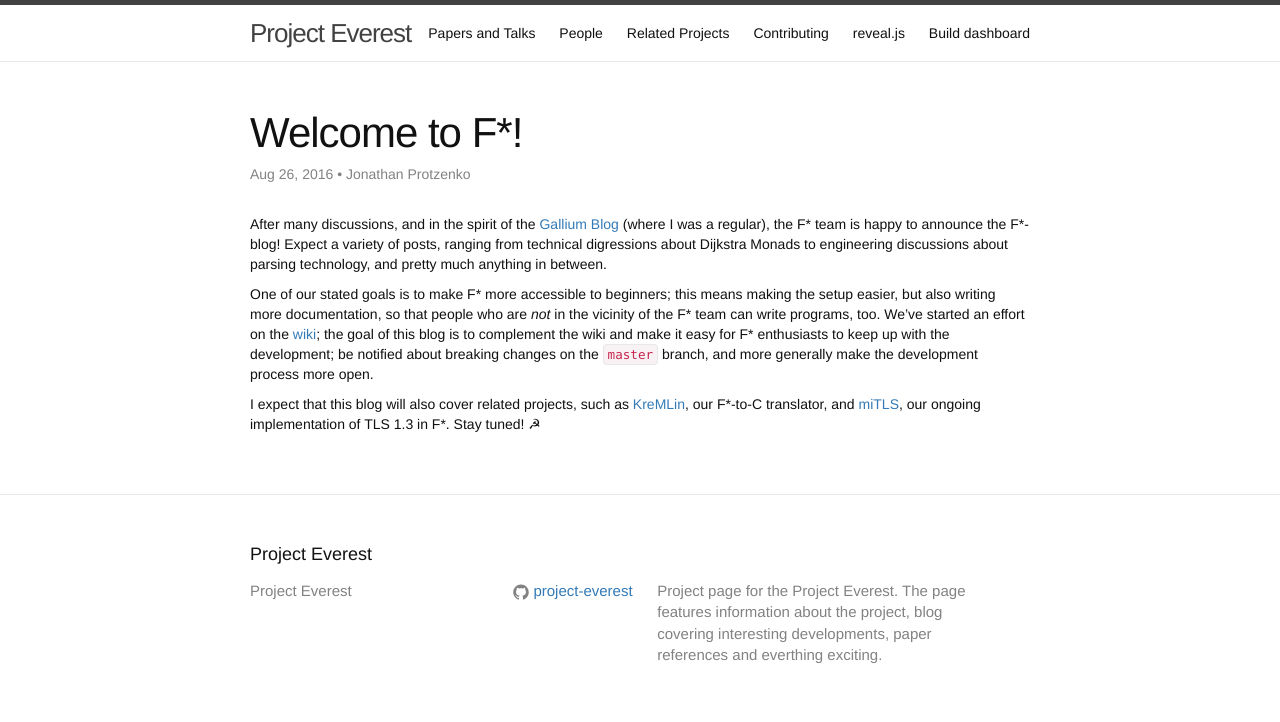
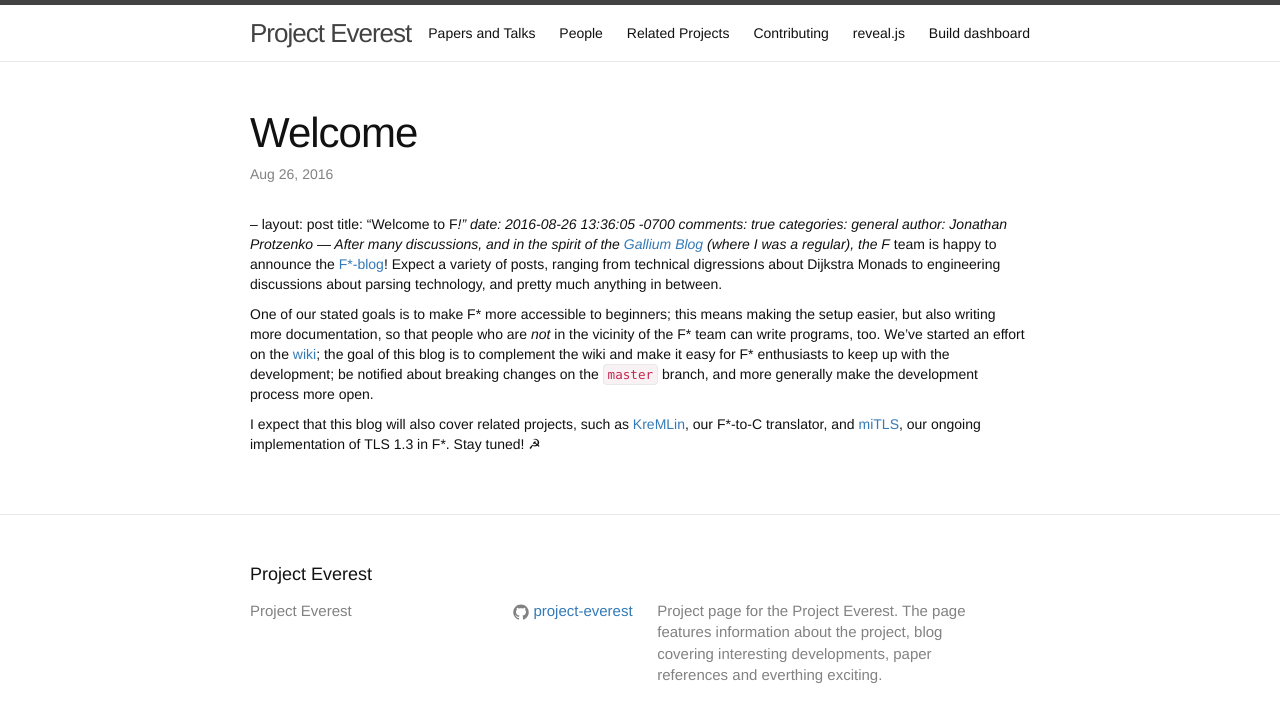
Before and after one commit to project-everest/project-everest.github.io, a Jekyll site: the page built from _posts/2016-08-26-welcome.markdown, in a window 1280 px wide. Shown: the top 722 px of the page. Built offline with Jekyll 4.4.1, drawn with Linux system fonts in a browser that asks for light colours; our own code applies the rules of GitHub Pages for plain Markdown files; part of the change alters nothing that is shown.

```diff
--- a/_posts/2016-08-26-welcome.markdown
+++ b/_posts/2016-08-26-welcome.markdown
@@ -1,4 +1,4 @@
----
+--
 layout: post
 title:  "Welcome to F*!"
 date:   2016-08-26 13:36:05 -0700
@@ -8,7 +8,7 @@ author: Jonathan Protzenko
 ---
 After many discussions, and in the spirit of the [Gallium
 Blog](http://gallium.inria.fr/blog/) (where I was a regular), the F* team is
-happy to announce the F*-blog! Expect a variety of posts, ranging from technical
+happy to announce the [F*-blog](https://fstarlang.github.io/)! Expect a variety of posts, ranging from technical
 digressions about Dijkstra Monads to engineering discussions about parsing
 technology, and pretty much anything in between.
 
```
